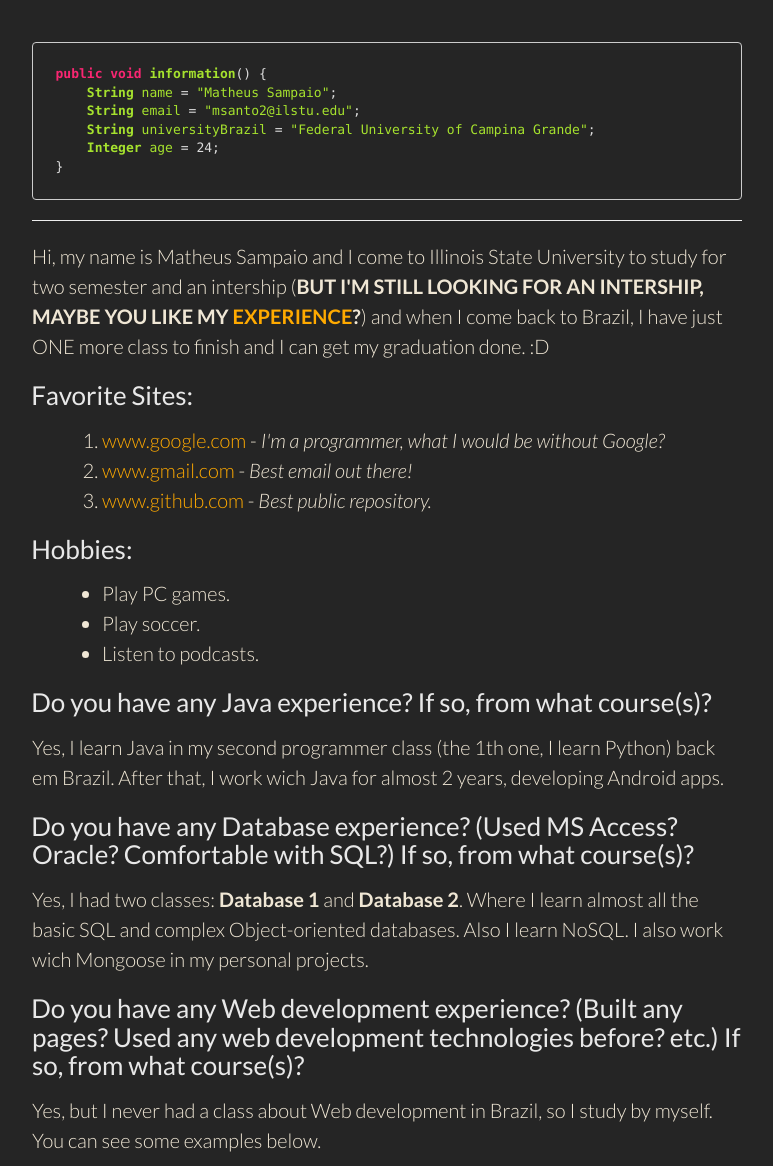
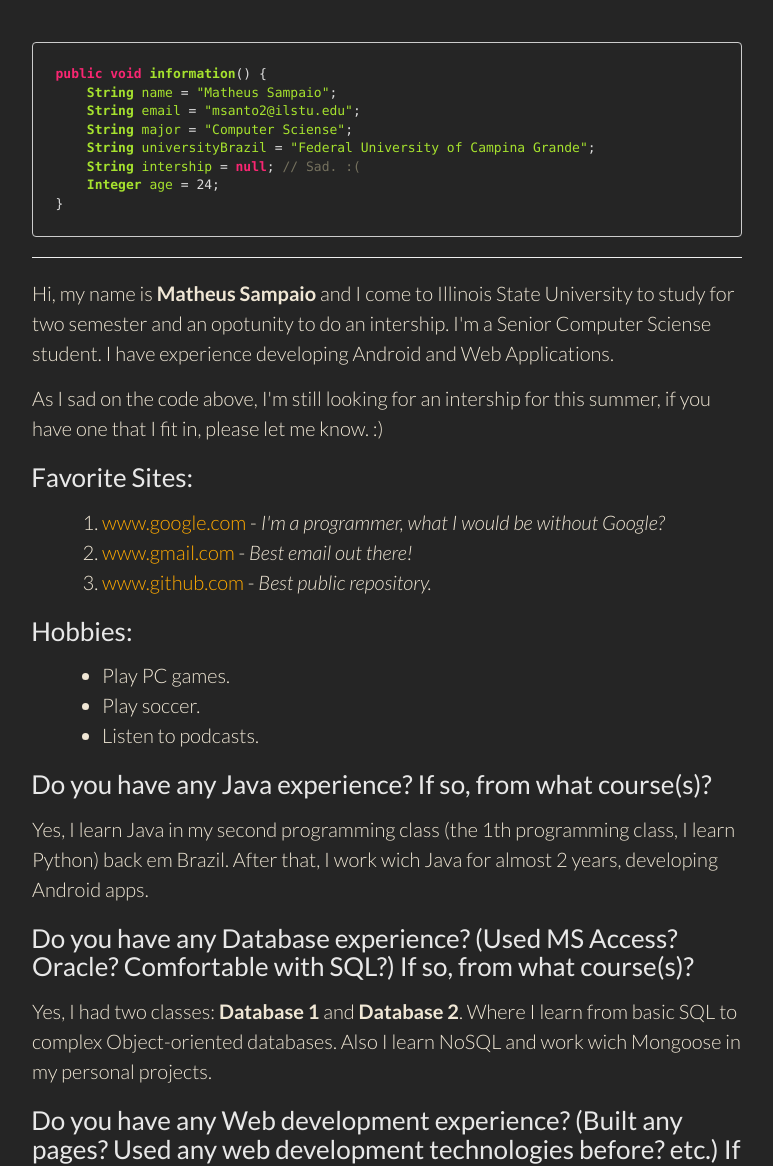
Before and after one commit to matheussampaio/it353, a plain HTML site: page index.html in a window 1280 px wide. Shown: the part 327-1493 px from the top of the page, without its empty margins (253-1026 px from the left). Drawn offline with nearby package versions, Linux system fonts and the light colour scheme; a web font is replaced by a local one.

Commit message:
feat: update some content

```diff
--- a/index.html
+++ b/index.html
@@ -72,14 +72,18 @@
         <pre><code class="java">public void information() {
     String name = "Matheus Sampaio";
     String email = "msanto2@ilstu.edu";
+    String major = "Computer Sciense";
     String universityBrazil = "Federal University of Campina Grande";
+    String intership = null; // Sad. :(
     Integer age = 24;
 }</code></pre>
 
         <hr>
 
         <div>
-            <p>Hi, my name is Matheus Sampaio and I come to Illinois State University to study for two semester and an intership (<b>BUT I'M STILL LOOKING FOR AN INTERSHIP, MAYBE YOU LIKE MY <a href="#experience-question">EXPERIENCE</a>?</b>) and when I come back to Brazil, I have just ONE more class to finish and I can get my graduation done. :D</p>
+            <p>Hi, my name is <b>Matheus Sampaio</b> and I come to Illinois State University to study for two semester and an opotunity to do an intership. I'm a Senior Computer Sciense student. I have experience developing Android and Web Applications.</p>
+
+            <p>As I sad on the code above, I'm still looking for an intership for this summer, if you have one that I fit in, please let me know. :)</p>
         </div>
 
         <h3 id="favorite-question">Favorite Sites:</h3>
@@ -100,15 +104,15 @@
 
         <h3 id="java-question">Do you have any Java experience? If so, from what course(s)?</h3>
 
-        <p>Yes, I learn Java in my second programmer class (the 1th one, I learn Python) back em Brazil. After that, I work wich Java for almost 2 years, developing Android apps.</p>
+        <p>Yes, I learn Java in my second programming class (the 1th programming class, I learn Python) back em Brazil. After that, I work wich Java for almost 2 years, developing Android apps.</p>
 
         <h3 id="database-question">Do you have any Database experience? (Used MS Access? Oracle? Comfortable with SQL?) If so, from what course(s)?</h3>
 
-        <p>Yes, I had two classes: <b>Database 1</b> and <b>Database 2</b>. Where I learn almost all the basic SQL and complex Object-oriented databases. Also I learn NoSQL. I also work wich Mongoose in my personal projects.</p>
+        <p>Yes, I had two classes: <b>Database 1</b> and <b>Database 2</b>. Where I learn from basic SQL to complex Object-oriented databases. Also I learn NoSQL and work wich Mongoose in my personal projects.</p>
 
         <h3 id="experience-question">Do you have any Web development experience? (Built any pages? Used any web development technologies before? etc.) If so, from what course(s)?</h3></a>
 
-        <p>Yes, but I never had a class about Web development in Brazil, so I study by myself. You can see some examples below.<p>
+        <p>Yes, but I never had a class about Web development in Brazil, so I study by myself (AngularJs, Ionic, SASS, Gulp, ES2016, etc). You can see some examples below.<p>
 
         <ul>
             <li><a href="https://github.com/matheussampaio/etnos">Etnos</a>, using <a href="http://nwjs.io">NW.js</a> and AngularJS. This one is my biggest project, we build that for a real client in Brazil. :D</li>
```
